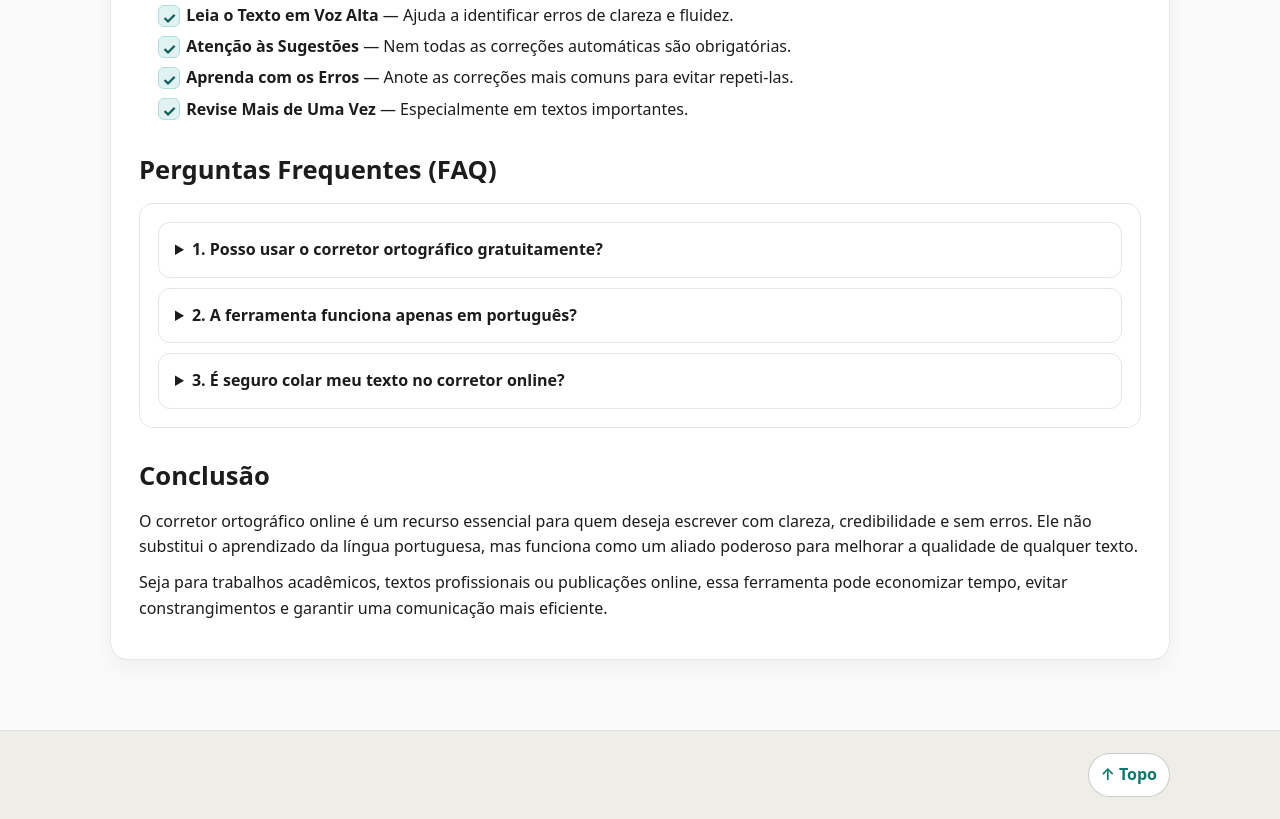
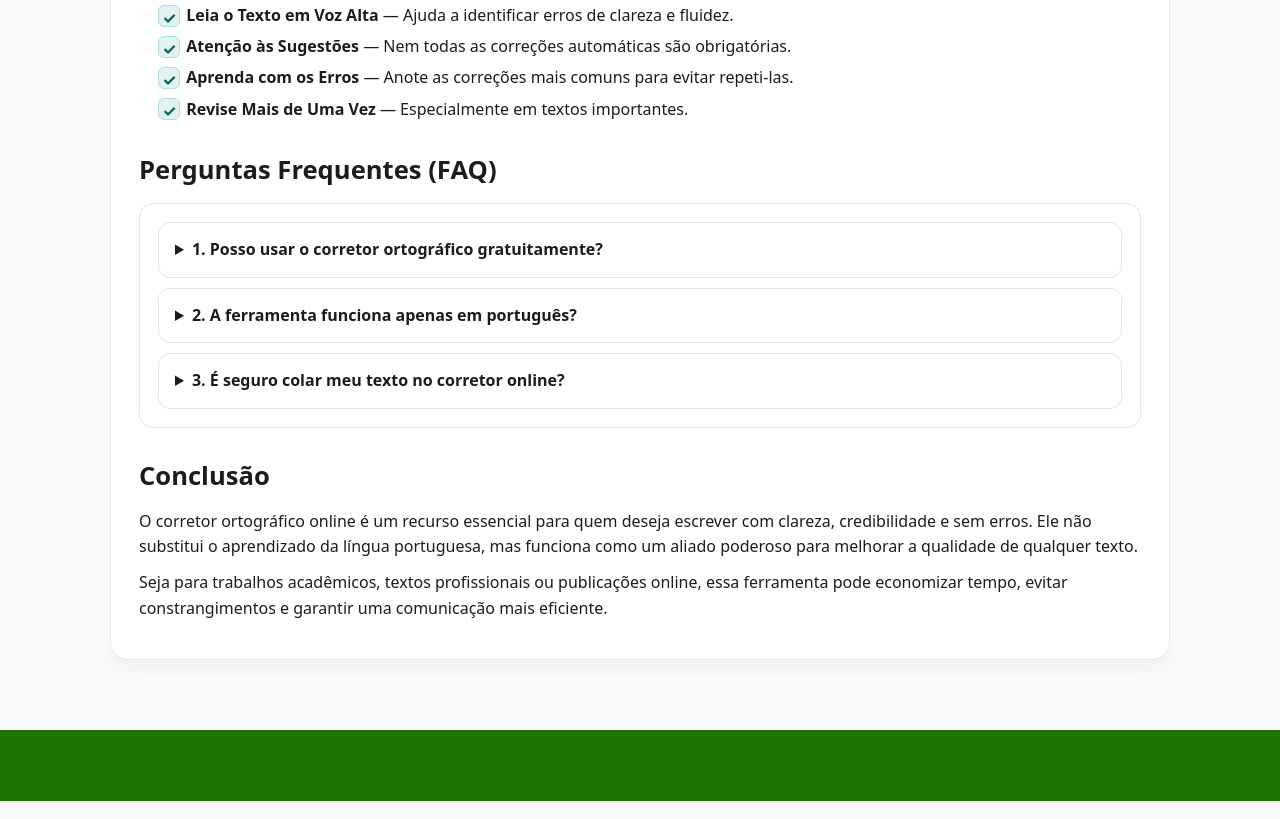
Before and after one commit to Maxbutler708/corretorortograficobr, a plain HTML site: page index.html in a window 1280 px wide. Shown: the part 1893-2712 px from the top of the page. Drawn offline with Linux system fonts and the light colour scheme.

Commit message:
Update index.html

```diff
--- a/index.html
+++ b/index.html
@@ -7,8 +7,8 @@
   <meta name="description" content="Página informativa com guia, vantagens, dicas e FAQ sobre o uso de um corretor ortográfico online para melhorar sua escrita em português e inglês." />
   <style>
     :root{
-      --header-bg:#EFEDE7; /* requested color */
-      --footer-bg:#EFEDE7; /* requested color */
+      --header-bg:#1d7500; /* requested color */
+      --footer-bg:#1d7500; /* requested color */
       --header-text:#ffffff; /* top text color should be white */
       --bg:#fafafa;
       --card:#ffffff;
@@ -212,8 +212,8 @@
   <footer>
     <div class="wrap footer-inner">
       <span class="muted">&nbsp;</span>
-      <a class="to-top" href="#top" aria-label="Voltar ao topo">↑ Topo</a>
     </div>
   </footer>
 </body>
+
 </html>
```
